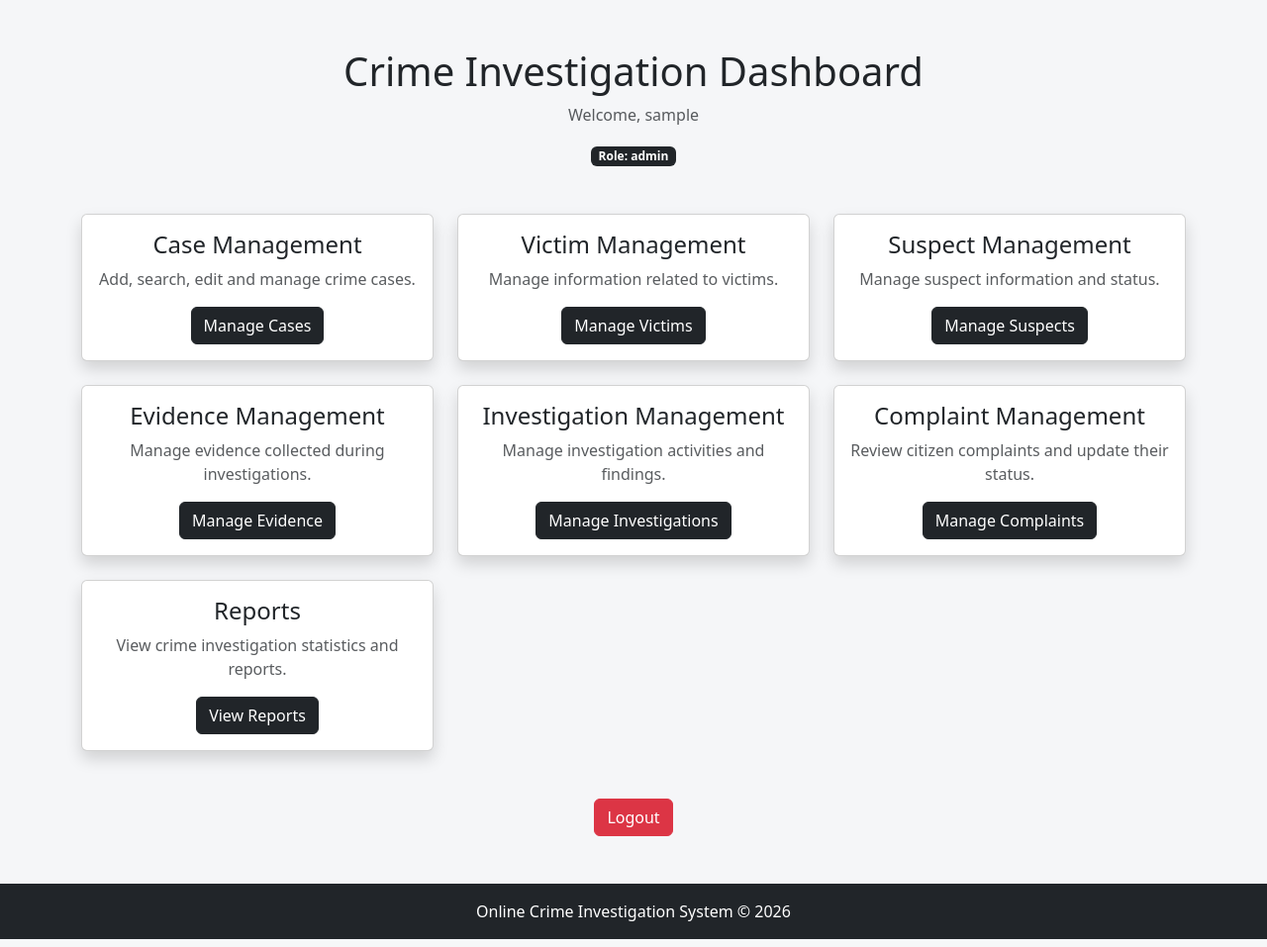
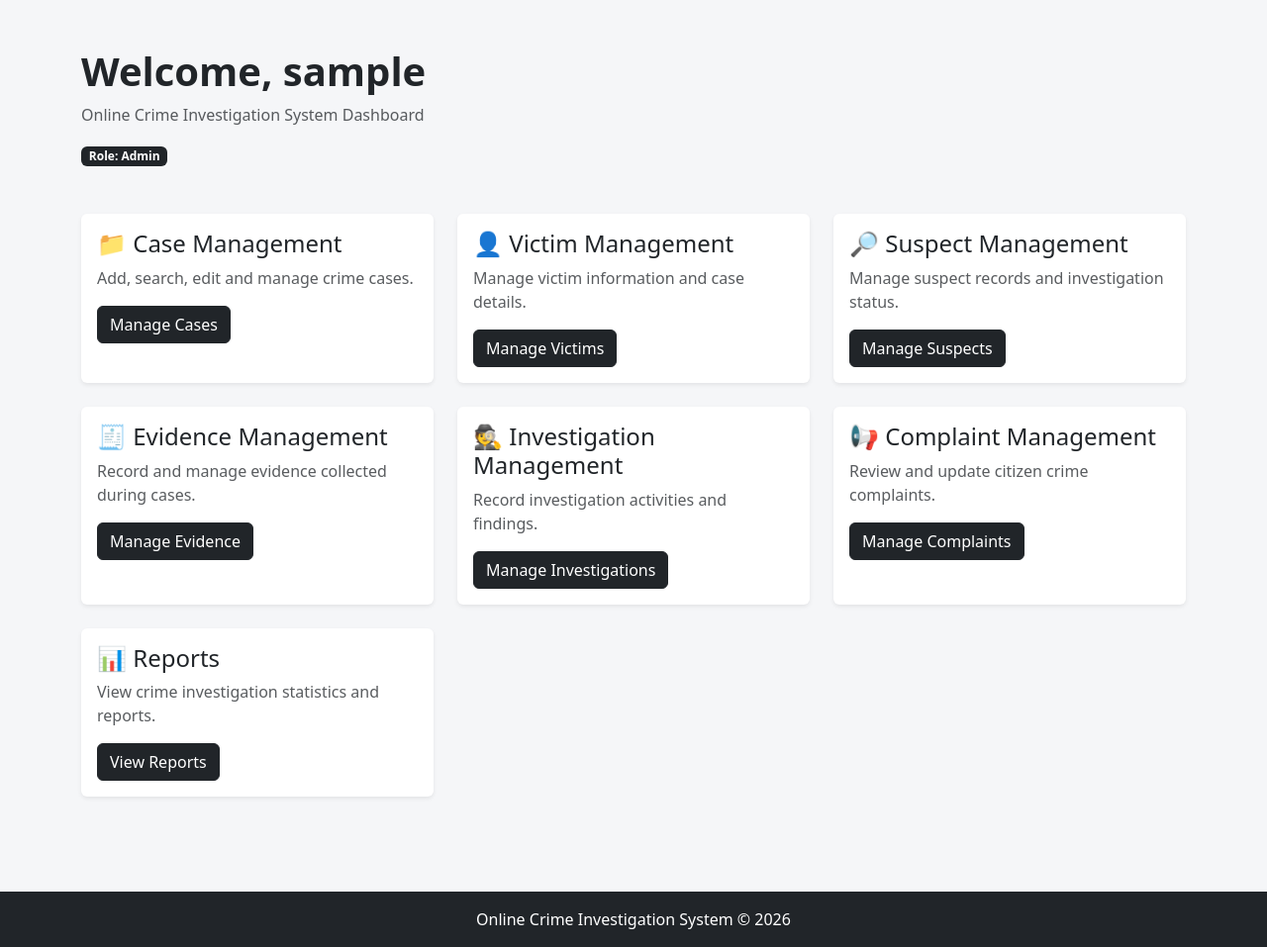
Before and after one commit to dp-01-01/-online-crime-investigation-system, a Flask app: page /dashboard in a window 1280 px wide. Shown: the part 56-1013 px from the top of the page at 99% size. Run offline with Flask 3, Linux system fonts and the light colour scheme; the visitor is signed in with stand-in values (Sample User, id 1).

Commit message:
Improve dashboard UI

```diff
--- a/templates/dashboard.html
+++ b/templates/dashboard.html
@@ -6,40 +6,40 @@ Dashboard - Crime Investigation System
 
 {% block content %}
 
-<div class="container mt-5">
+<div class="container py-5">
 
-    <div class="text-center mb-5">
+    <!-- Dashboard Header -->
+    <div class="mb-5">
 
-        <h1>
-            Crime Investigation Dashboard
+        <h1 class="fw-bold">
+            Welcome, {{ session.get("username") }}
         </h1>
 
         <p class="text-muted">
-            Welcome, {{ session.get("username") }}
+            Online Crime Investigation System Dashboard
         </p>
 
         <span class="badge bg-dark">
-            Role: {{ session.get("role") }}
+            Role: {{ session.get("role")|title }}
         </span>
 
     </div>
 
 
-    <!-- Admin / Investigator -->
+    <!-- Admin / Investigator Dashboard -->
     {% if session.get("role") in ["admin", "investigator"] %}
 
     <div class="row g-4">
 
+        <!-- Cases -->
+        <div class="col-md-6 col-lg-4">
 
-        <!-- Cases -->
-        <div class="col-md-4">
+            <div class="card h-100 shadow-sm border-0">
 
-            <div class="card shadow h-100">
+                <div class="card-body">
 
-                <div class="card-body text-center">
-
-                    <h4>
-                        Case Management
+                    <h4 class="card-title">
+                        📁 Case Management
                     </h4>
 
                     <p class="text-muted">
@@ -61,18 +61,18 @@ Dashboard - Crime Investigation System
 
 
         <!-- Victims -->
-        <div class="col-md-4">
+        <div class="col-md-6 col-lg-4">
 
-            <div class="card shadow h-100">
+            <div class="card h-100 shadow-sm border-0">
 
-                <div class="card-body text-center">
+                <div class="card-body">
 
-                    <h4>
-                        Victim Management
+                    <h4 class="card-title">
+                        👤 Victim Management
                     </h4>
 
                     <p class="text-muted">
-                        Manage information related to victims.
+                        Manage victim information and case details.
                     </p>
 
                     <a
@@ -90,18 +90,18 @@ Dashboard - Crime Investigation System
 
 
         <!-- Suspects -->
-        <div class="col-md-4">
+        <div class="col-md-6 col-lg-4">
 
-            <div class="card shadow h-100">
+            <div class="card h-100 shadow-sm border-0">
 
-                <div class="card-body text-center">
+                <div class="card-body">
 
-                    <h4>
-                        Suspect Management
+                    <h4 class="card-title">
+                        🔎 Suspect Management
                     </h4>
 
                     <p class="text-muted">
-                        Manage suspect information and status.
+                        Manage suspect records and investigation status.
                     </p>
 
                     <a
@@ -119,18 +119,18 @@ Dashboard - Crime Investigation System
 
 
         <!-- Evidence -->
-        <div class="col-md-4">
+        <div class="col-md-6 col-lg-4">
 
-            <div class="card shadow h-100">
+            <div class="card h-100 shadow-sm border-0">
 
-                <div class="card-body text-center">
+                <div class="card-body">
 
-                    <h4>
-                        Evidence Management
+                    <h4 class="card-title">
+                        🧾 Evidence Management
                     </h4>
 
                     <p class="text-muted">
-                        Manage evidence collected during investigations.
+                        Record and manage evidence collected during cases.
                     </p>
 
                     <a
@@ -148,18 +148,18 @@ Dashboard - Crime Investigation System
 
 
         <!-- Investigations -->
-        <div class="col-md-4">
+        <div class="col-md-6 col-lg-4">
 
-            <div class="card shadow h-100">
+            <div class="card h-100 shadow-sm border-0">
 
-                <div class="card-body text-center">
+                <div class="card-body">
 
-                    <h4>
-                        Investigation Management
+                    <h4 class="card-title">
+                        🕵️ Investigation Management
                     </h4>
 
                     <p class="text-muted">
-                        Manage investigation activities and findings.
+                        Record investigation activities and findings.
                     </p>
 
                     <a
@@ -177,18 +177,18 @@ Dashboard - Crime Investigation System
 
 
         <!-- Complaints -->
-        <div class="col-md-4">
+        <div class="col-md-6 col-lg-4">
 
-            <div class="card shadow h-100">
+            <div class="card h-100 shadow-sm border-0">
 
-                <div class="card-body text-center">
+                <div class="card-body">
 
-                    <h4>
-                        Complaint Management
+                    <h4 class="card-title">
+                        📢 Complaint Management
                     </h4>
 
                     <p class="text-muted">
-                        Review citizen complaints and update their status.
+                        Review and update citizen crime complaints.
                     </p>
 
                     <a
@@ -206,14 +206,14 @@ Dashboard - Crime Investigation System
 
 
         <!-- Reports -->
-        <div class="col-md-4">
+        <div class="col-md-6 col-lg-4">
 
-            <div class="card shadow h-100">
+            <div class="card h-100 shadow-sm border-0">
 
-                <div class="card-body text-center">
+                <div class="card-body">
 
-                    <h4>
-                        Reports
+                    <h4 class="card-title">
+                        📊 Reports
                     </h4>
 
                     <p class="text-muted">
@@ -235,28 +235,27 @@ Dashboard - Crime Investigation System
 
     </div>
 
-    {% endif %}
+
+    {% else %}
 
 
-    <!-- Citizen -->
-    {% if session.get("role") == "citizen" %}
+    <!-- Citizen Dashboard -->
 
-    <div class="row justify-content-center g-4">
-
+    <div class="row g-4">
 
         <!-- Report Crime -->
-        <div class="col-md-5">
+        <div class="col-md-6 col-lg-4">
 
-            <div class="card shadow h-100">
+            <div class="card h-100 shadow-sm border-0">
 
-                <div class="card-body text-center">
+                <div class="card-body">
 
-                    <h4>
-                        Report Crime
+                    <h4 class="card-title">
+                        📢 Report Crime
                     </h4>
 
                     <p class="text-muted">
-                        Submit a new crime complaint.
+                        Submit a new crime complaint to the authorities.
                     </p>
 
                     <a
@@ -274,14 +273,14 @@ Dashboard - Crime Investigation System
 
 
         <!-- Complaint Status -->
-        <div class="col-md-5">
+        <div class="col-md-6 col-lg-4">
 
-            <div class="card shadow h-100">
+            <div class="card h-100 shadow-sm border-0">
 
-                <div class="card-body text-center">
+                <div class="card-body">
 
-                    <h4>
-                        Complaint Status
+                    <h4 class="card-title">
+                        📋 Complaint Status
                     </h4>
 
                     <p class="text-muted">
@@ -292,7 +291,7 @@ Dashboard - Crime Investigation System
                         href="/complaints"
                         class="btn btn-dark"
                     >
-                        View Complaints
+                        Check Status
                     </a>
 
                 </div>
@@ -305,18 +304,6 @@ Dashboard - Crime Investigation System
 
     {% endif %}
 
-
-    <div class="text-center mt-5">
-
-        <a
-            href="/logout"
-            class="btn btn-danger"
-        >
-            Logout
-        </a>
-
-    </div>
-
 </div>
 
 {% endblock %}
```
